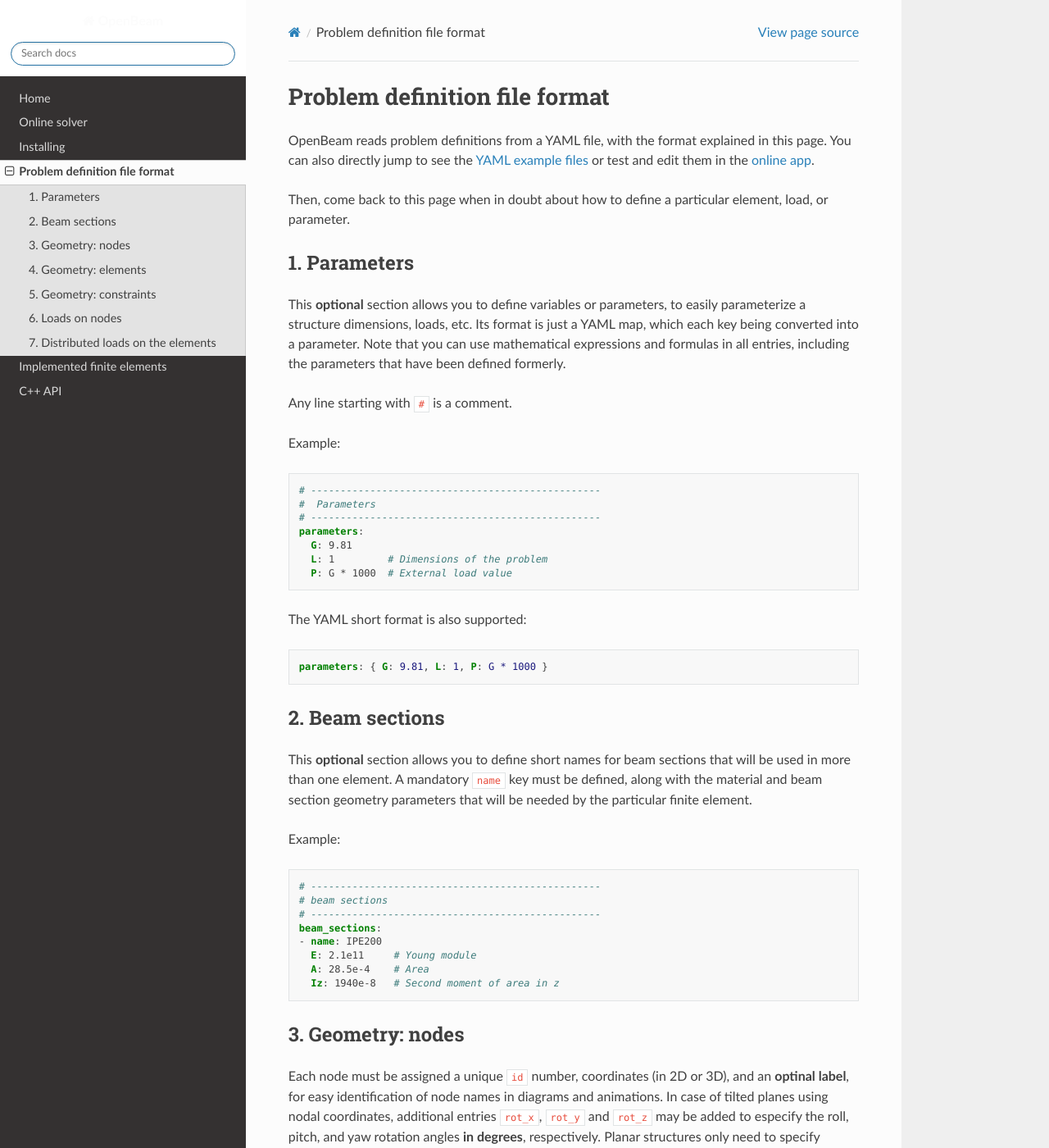
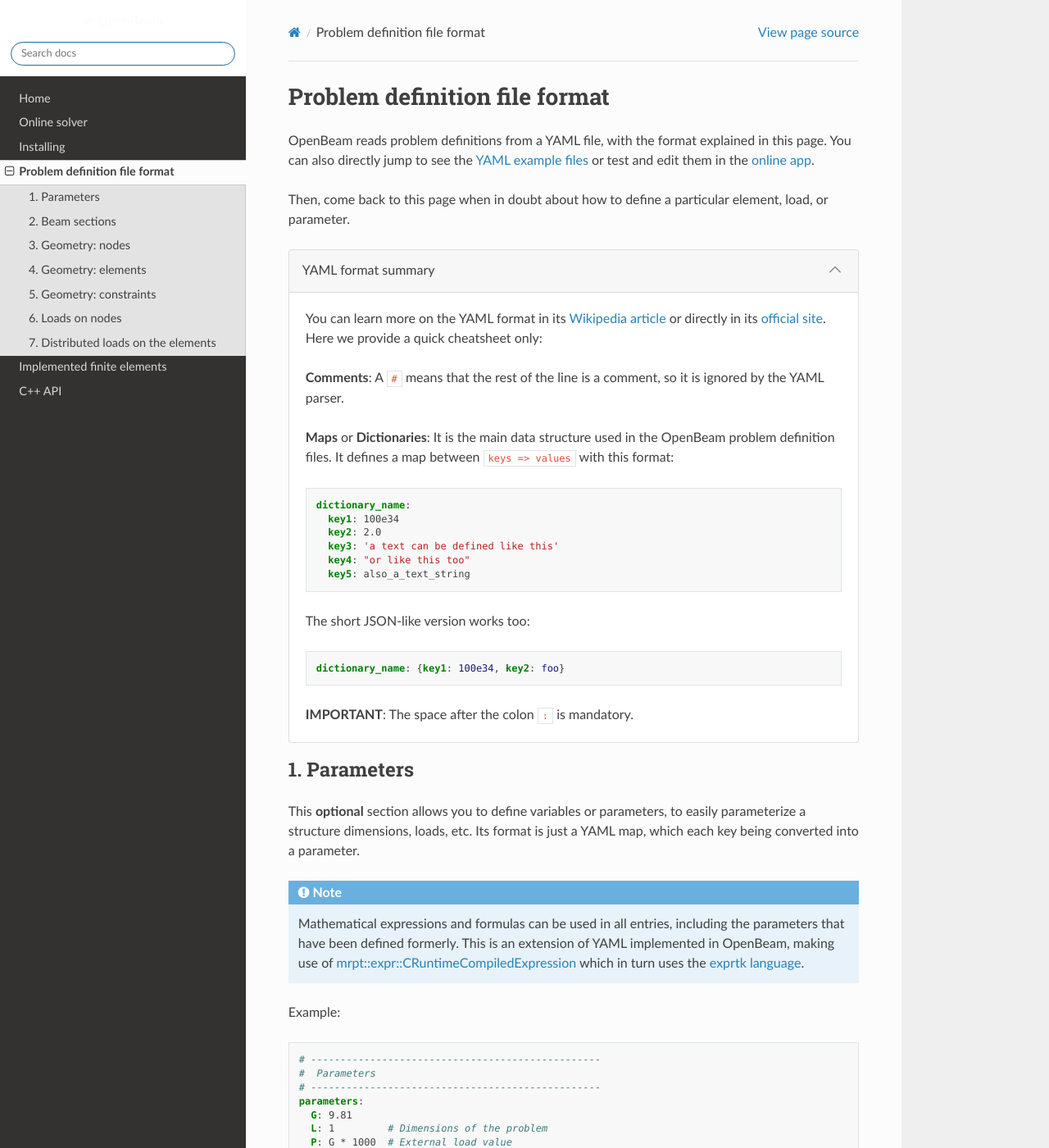
Before and after one commit to open-beam/openbeam, a Sphinx documentation site: the page built from docs/structure-definition-format.rst, in a window 1280 px wide and 1400 px high. Shown: the whole window at 82% size. Built offline with Sphinx 7.4.7 and the Read the Docs theme 2.0.0, drawn with Linux system fonts in a browser that asks for light colours; formulas are drawn with MathJax 3.

Commit message:
docs progress

```diff
--- a/docs/conf.py
+++ b/docs/conf.py
@@ -60,8 +60,12 @@ master_doc = 'index'
 # ones.
 extensions = [
     'sphinx_rtd_theme',
-    'sphinx.ext.mathjax'
+    'sphinx.ext.imgmath',
+    'sphinx_panels'
 ]
+
+imgmath_latex_preamble = '\\usepackage{blkarray}'
+imgmath_image_format = 'png'
 
 # Add any paths that contain templates here, relative to this directory.
 templates_path = ['_templates']
--- a/docs/requirements.txt
+++ b/docs/requirements.txt
@@ -1,2 +1,3 @@
 sphinx
 sphinx_rtd_theme
+sphinx_panels
--- a/docs/structure-definition-format.rst
+++ b/docs/structure-definition-format.rst
@@ -10,6 +10,35 @@ or test and edit them in the `online app <ob-solver-simple/>`_.
 Then, come back to this page when in doubt about how to define a particular
 element, load, or parameter.
 
+.. dropdown:: YAML format summary
+    :open:
+
+    You can learn more on the YAML format in its `Wikipedia article <https://en.wikipedia.org/wiki/YAML>`_
+    or directly in its `official site <https://yaml.org/>`_. Here we provide a quick cheatsheet only:
+
+    **Comments**: A ``#`` means that the rest of the line is a comment, so it is ignored by the YAML parser.
+
+    **Maps** or **Dictionaries**: It is the main data structure used in the OpenBeam problem definition files.
+    It defines a map between ``keys => values`` with this format:
+
+    .. code-block:: yaml
+
+        dictionary_name:
+          key1: 100e34
+          key2: 2.0
+          key3: 'a text can be defined like this'
+          key4: "or like this too"
+          key5: also_a_text_string
+
+    The short JSON-like version works too:
+
+    .. code-block:: yaml
+
+        dictionary_name: {key1: 100e34, key2: foo}
+
+    **IMPORTANT**: The space after the colon ``:`` is mandatory.
+
+
 1. Parameters
 ---------------
 
@@ -18,11 +47,15 @@ parameters, to easily parameterize a structure dimensions,
 loads, etc.
 Its format is just a YAML map, which each key being converted
 into a parameter.
-Note that you can use mathematical expressions and formulas
-in all entries, including the parameters that have been defined
-formerly.
 
-Any line starting with ``#`` is a comment.
+.. note::
+
+    Mathematical expressions and formulas can be used in all entries,
+    including the parameters that have been defined
+    formerly. This is an extension of YAML implemented in OpenBeam,
+    making use of `mrpt::expr::CRuntimeCompiledExpression <https://docs.mrpt.org/reference/latest/class_mrpt_expr_CRuntimeCompiledExpression.html>`_
+    which in turn uses the `exprtk language <https://github.com/ArashPartow/exprtk#readme>`_.
+
 
 Example:
 
```
Also changed, not shown: docs/finite_elements.rst (+103 -3 lines), docs/imgs/element_BEAM2D_RA.png (added), docs/imgs/element_BEAM2D_RD.png (added), docs/imgs/element_BEAM2D_RR.png (added), docs/imgs/element_SPRING_1D.png (added), docs/imgs/element_SPRING_DXDY.png (added), docs/imgs/element_SPRING_DXDYRZ.png (added), docs/imgs/element_SPRING_TORSION.png (added).
